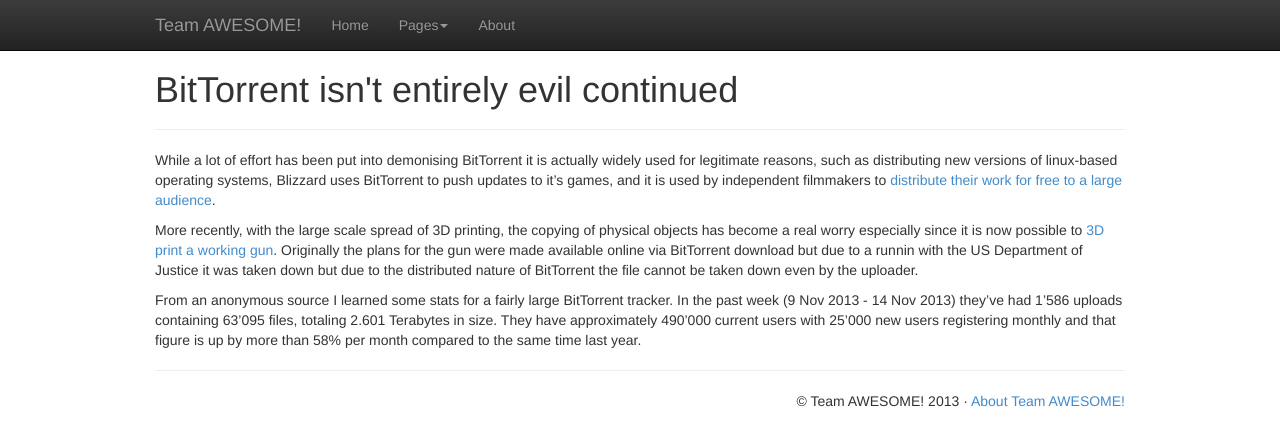
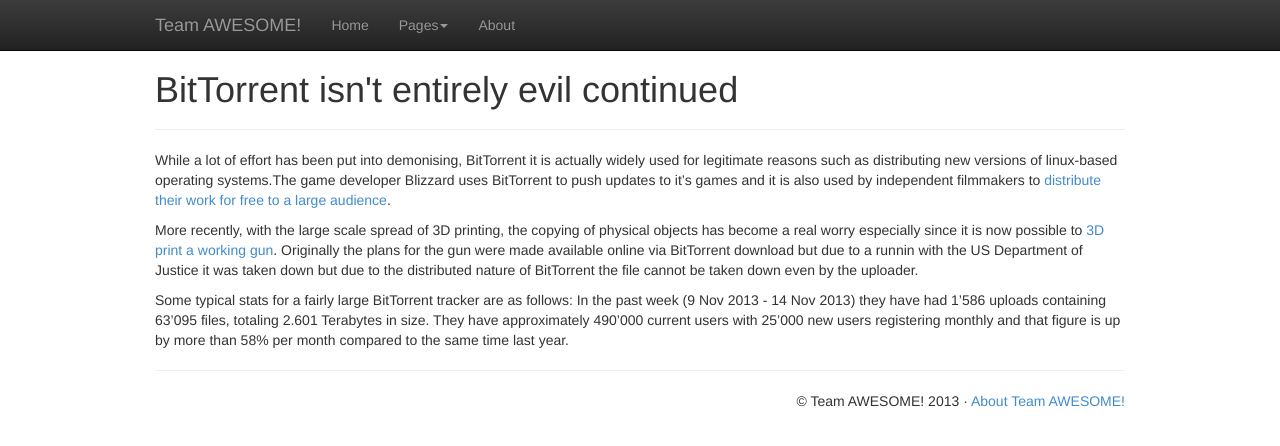
Before and after one commit to adamus1red/tripping-octo-adventure, a Jekyll site: the page built from _posts/2013-11-12-copyright-2.md, in a window 1280 px wide. Shown: the top 446 px of the page. Built offline with Jekyll 4.4.1, drawn with Linux system fonts in a browser that asks for light colours; Markdown is read by kramdown in place of the engine named in the settings.

Commit message:
Update 2013-11-12-copyright-2.md

```diff
--- a/_posts/2013-11-12-copyright-2.md
+++ b/_posts/2013-11-12-copyright-2.md
@@ -5,8 +5,8 @@ excerpt: Copyright
 author: Adam McGhie
 ---
 
-While a lot of effort has been put into demonising BitTorrent it is actually widely used for legitimate reasons, such as distributing new versions of linux-based operating systems, Blizzard uses BitTorrent to push updates to it's games, and it is used by independent filmmakers to [distribute their work for free to a large audience](http://vodo.net).
+While a lot of effort has been put into demonising, BitTorrent it is actually widely used for legitimate reasons such as distributing new versions of linux-based operating systems.The game developer Blizzard uses BitTorrent to push updates to it's games and it is also used by independent filmmakers to [distribute their work for free to a large audience](http://vodo.net).
 
 More recently, with the large scale spread of 3D printing, the copying of physical objects has become a real worry especially since it is now possible to [3D print a working gun](http://www.lexisnexis.com/uk/nexis/docview/getDocForCuiReq?lni=59NK-PF91-JC60-C0VT&csi=284355&oc=00240&perma=true). Originally the plans for the gun were made available online via BitTorrent download but due to a runnin with the US Department of Justice it was taken down but due to the distributed nature of BitTorrent the file cannot be taken down even by the uploader.
 
-From an anonymous source I learned some stats for a fairly large BitTorrent tracker. In the past week (9 Nov 2013 - 14 Nov 2013) they've had 1'586 uploads containing 63'095 files, totaling 2.601 Terabytes in size. They have approximately 490'000 current users with 25'000 new users registering monthly and that figure is up by more than 58% per month compared to the same time last year.
+Some typical stats for a fairly large BitTorrent tracker are as follows: In the past week (9 Nov 2013 - 14 Nov 2013) they have had 1'586 uploads containing 63'095 files, totaling 2.601 Terabytes in size. They have approximately 490'000 current users with 25'000 new users registering monthly and that figure is up by more than 58% per month compared to the same time last year.
```
